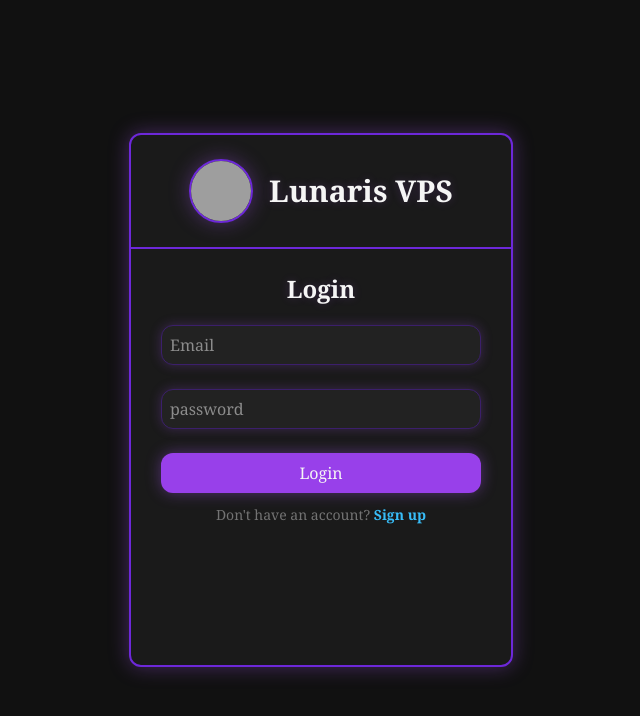
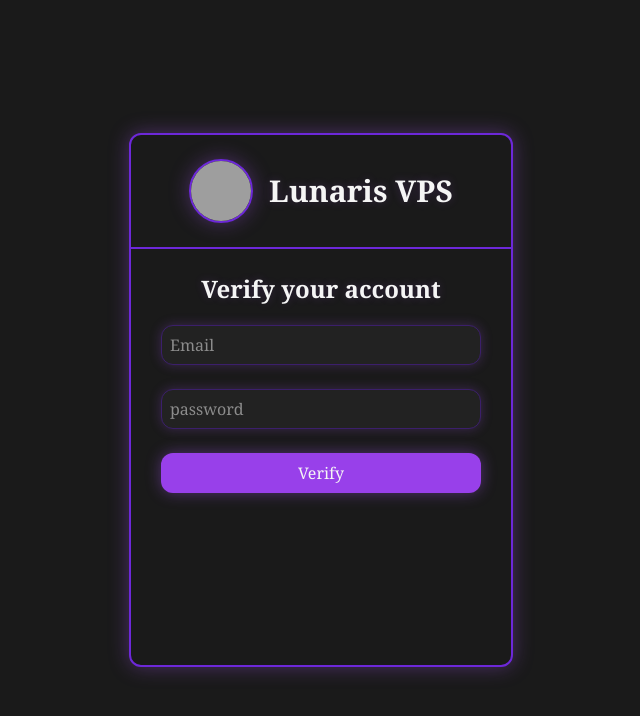
Before and after one commit to Novaedgex/Lunaris-UI, a React (Vite) app: page /verify in a window 1280 px wide. Before the commit this address led to /. Shown: the top 716 px of the page, without its empty margins (319-959 px from the left). Built offline with nearby package versions, Linux system fonts and the light colour scheme; grey boxes are pictures that could not be loaded; the HTML template or start-up script is replaced by a standard one.

Commit message:
Added email verification

```diff
--- a/src/App.jsx
+++ b/src/App.jsx
@@ -5,12 +5,14 @@ import Dashboard from "./pages/Dashboard.jsx";
 import Database from "./pages/Database.jsx";
 import ApiKeys from "./pages/ApiKeys.jsx";
 import Lost from "./pages/404.jsx";
+import Verify from "./pages/verify.jsx";
 function App() {
 
   return (
    <Routes>
       <Route path="/" element={<AuthenticationScreen />} />
       <Route path="*" element={<Lost />} />
+      <Route path="/verify" element={<Verify/>} />
       <Route element={<ProtectedRoute />} >
         <Route path="/dashboard" element={<Dashboard />} />
         <Route path="/dashboard/database" element={<Database />} />
--- /dev/null
+++ b/src/components/VerifyComp.jsx
@@ -0,0 +1,50 @@
+import React from 'react'
+import { useNavigate } from 'react-router-dom';
+import { useState } from 'react';
+import Loading from '../pages/Loading';
+
+const VerifyComp = () => {
+  const nav = useNavigate();
+    const [email, setEmail] = useState('')
+    const [password, setPassword] = useState('')
+    const [error, setError] = useState(null)
+    const [loading, setLoading] = useState(false)
+
+    const handleSubmit = async (e) => {
+      e.preventDefault()
+      setLoading(true)
+      const res = await fetch(`${import.meta.env.VITE_BACKEND}/user/verify`, {method: "POST",headers: {"Content-Type": "application/json"},body: JSON.stringify({ token: sessionStorage.getItem("token") })})
+      const data = await res.json()
+      if(data.status === "error") {setError(data.message)}
+      else{
+        sessionStorage.setItem("uuid", data.user.uuid)
+        sessionStorage.setItem("email", data.user.email)
+        sessionStorage.setItem("username", data.user.username)
+        sessionStorage.setItem("token", data.token)
+        sessionStorage.setItem("gn_auth", "true")
+
+        nav("/dashboard")
+      }
+      setLoading(false)
+    }
+  return (
+    loading ? <Loading message='Verifying user...' /> :
+    <div className='w-96 h-8/12 flex flex-col items-center bg-(--lv-surface) rounded-xl border-2 border-(--lv-border-lit)' style={{boxShadow: "var(--lv-glow-md)"}}>
+        <div className='flex items-center justify-center gap-2 w-full h-28'>
+          <img src='/icon.png' className='w-16 h-16 rounded-full border-2 border-(--lv-border-lit)' style={{boxShadow: "var(--lv-glow-md)"}} />
+          <h1 className='text-3xl font-bold text-(--lv-text) font-serif ml-2' style={{textShadow: "var(--lv-glow-sm)"}}>Lunaris VPS</h1>
+        </div>
+        <div className='flex flex-col items-center justify-center gap-2 border-t-2 w-full border-(--lv-border-lit)'>
+          <h1 className='text-2xl font-bold text-(--lv-text) font-serif mt-6' style={{textShadow: "var(--lv-glow-sm)"}}>Verify your account</h1>
+          <h1 className='text-sm text-(--lv-danger) font-serif mt-3'>{error}</h1>
+        </div>
+        <form onSubmit={handleSubmit} className='flex flex-col items-center justify-center w-full'>
+          <input className='w-80 h-10 pl-2 rounded-xl bg-(--lv-surface-2) border border-(--lv-border) outline-none font-serif text-(--lv-text) focus:border-(--lv-border-lit) mb-6' style={{boxShadow: "var(--lv-glow-input)"}} name='email' placeholder='Email' type='email' onChange={(e) => setEmail(e.target.value)} />
+          <input className='w-80 h-10 pl-2 rounded-xl bg-(--lv-surface-2) border border-(--lv-border) outline-none font-serif text-(--lv-text) focus:border-(--lv-border-lit)' style={{boxShadow: "var(--lv-glow-input)"}} name='password' placeholder='password' type='password' onChange={(e) => setPassword(e.target.value)} />
+          <button className='w-80 h-10 rounded-xl bg-(--lv-purple) text-(--lv-text) font-serif mt-6 hover:bg-(--lv-purple-dim)' style={{boxShadow: "var(--lv-glow-btn)"}} onClick={handleSubmit}>Verify</button>
+        </form>
+    </div>
+  )
+}
+
+export default VerifyComp
--- /dev/null
+++ b/src/pages/verify.jsx
@@ -0,0 +1,12 @@
+import React from 'react'
+import VerifyComp from '../components/VerifyComp'
+function Verify() {
+  return (
+    <div className='w-full h-screen bg-(--lv-surface) flex items-center justify-center'>
+        <VerifyComp/>
+    </div>
+  )
+}
+
+
+export default Verify
```
